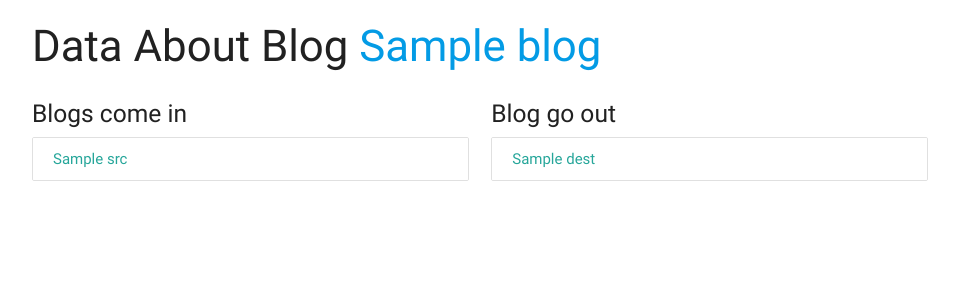
After one commit to erfanloghmani/blog-crawler, a Django app: template blogcrawl/crawl/templates/crawl/blog.html in a window 1280 px wide. The commit adds this page. Shown: the top 300 px of the page, without its empty margins (160-1119 px from the left). Run offline with Django 3.2, Linux system fonts and the light colour scheme; the template is opened without the code that fills it: most values are stand-ins (such as "Sample title", 1, 10 or a date in 2020); data that the repository does not hold is empty.

Commit message:
add blog pages.

```diff
--- a/blogcrawl/crawl/models.py
+++ b/blogcrawl/crawl/models.py
@@ -9,10 +9,10 @@ class Blog(models.Model):
         ('Q', 'In Queue'),
         ('Y', 'Done'),
     )
-    name = models.CharField(max_length=60)
+    name = models.CharField(max_length=60, unique=True)
     crawl_status = models.CharField(max_length=1, choices=CRAWL_STATUS)
-    in_degree = models.IntegerField(null=True)
-    out_degree = models.IntegerField(null=True)
+    in_degree = models.IntegerField(null=True, default=0)
+    out_degree = models.IntegerField(null=True, default=0)
 
     def find_links(self):
         found_links = set()
--- /dev/null
+++ b/blogcrawl/crawl/templates/crawl/base.html
@@ -0,0 +1,21 @@
+{% load staticfiles %}
+<!DOCTYPE html>
+<html lang="en">
+<head>
+    <meta charset="UTF-8">
+    <title>{% block title %}{% endblock title %}</title>
+
+    <!--Import Google Icon Font-->
+    <link href="http://fonts.googleapis.com/icon?family=Material+Icons" rel="stylesheet">
+
+    <link rel="stylesheet" href="{% static 'materialize/css/materialize.min.css' %}" />
+
+    <script src="{% static 'jquery-2.1.4.min.js' %}"></script>
+    <script src="{% static 'materialize/js/materialize.min.js' %}"></script>
+    <script src="{% static 'materialize-pagination/materialize-pagination.min.js' %}"></script>
+</head>
+<body class="">
+    {% block content %}{% endblock content %}
+    {% block script %}{% endblock script %}
+</body>
+</html>
--- /dev/null
+++ b/blogcrawl/crawl/templates/crawl/blog.html
@@ -0,0 +1,28 @@
+{% extends "crawl/base.html" %}
+
+{% block title %}Blog {{ blog.name }}{% endblock title %}
+
+{% block content %}
+<div class="container">
+    <h3>Data About Blog <a href="http://{{ blog.name }}.blog.ir">{{ blog.name }}</a></h3>
+
+    <div class="row">
+        <div class="col m6 s12">
+            <h5>Blogs come in</h5>
+            <div class="collection" style="max-height: 30rem; overflow-y: auto;">
+                {% for d in blog.dest.all %}
+                    <a href="/blog/blog/{{ d.src.name }}" class="collection-item">{{ d.src.name }}</a>
+                {% endfor %}
+            </div>
+        </div>
+        <div class="col m6 s12">
+            <h5>Blog go out</h5>
+            <div class="collection" style="max-height: 30rem; overflow-y: auto;">
+                {% for s in blog.src.all %}
+                    <a href="/blog/blog/{{ s.dest.name }}" class="collection-item">{{ s.dest.name }}</a>
+                {% endfor %}
+            </div>
+        </div>
+    </div>
+</div>
+{% endblock content %}
--- a/blogcrawl/crawl/urls.py
+++ b/blogcrawl/crawl/urls.py
@@ -8,6 +8,7 @@ router.register(r'link', views.LinkViewSet)
 
 urlpatterns = [
     url(r'^$', views.index),
+    url(r'^blog/(?P<blog>\w+)$', views.blog),
     url(r'^in_degrees/(?P<page>[0-9]+)$', views.in_degrees),
     url(r'^out_degrees/(?P<page>[0-9]+)$', views.out_degrees),
     url(r'^api/', include(router.urls)),
```
Also changed, not shown: blogcrawl/crawl/templates/crawl/index.html (+11 -19 lines), blogcrawl/crawl/views.py (+7 -0 lines), blogcrawl/crawl/migrations/0004_auto_20160902_0455.py (added), 1 other file.
